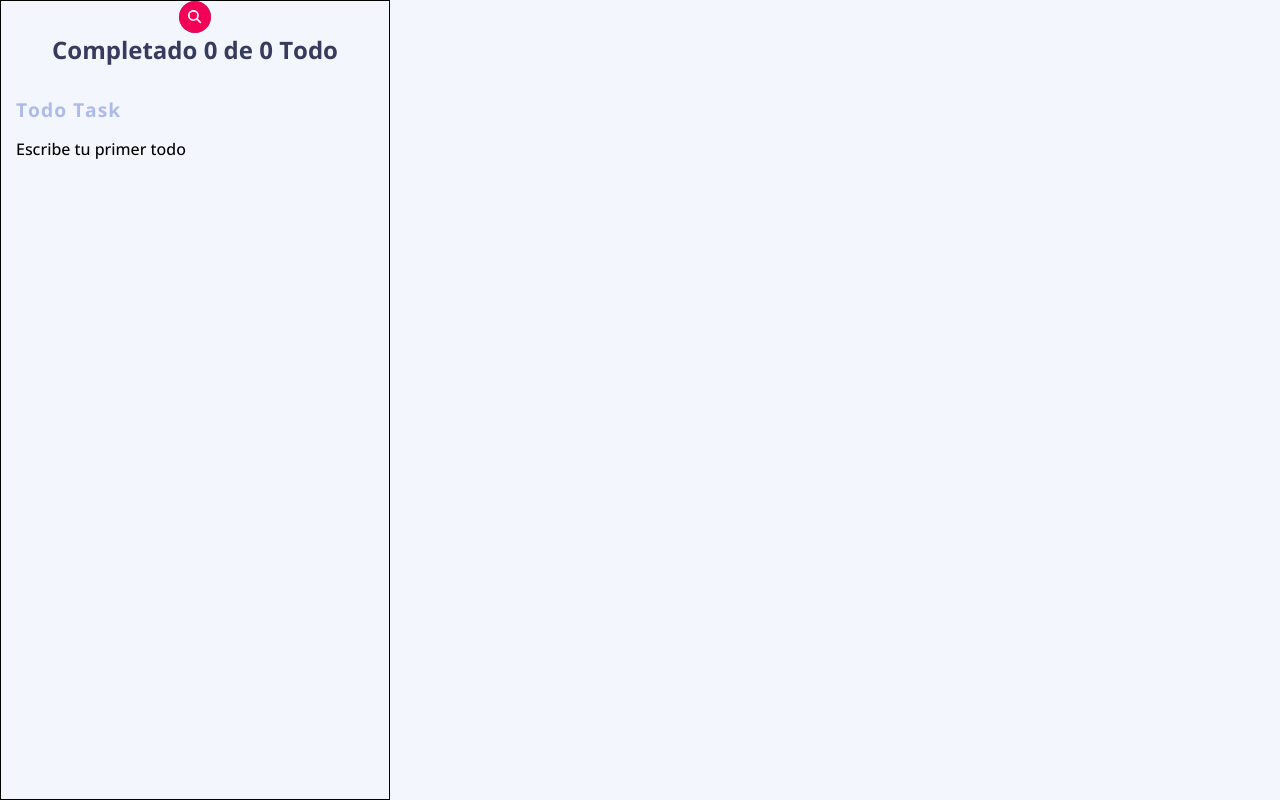
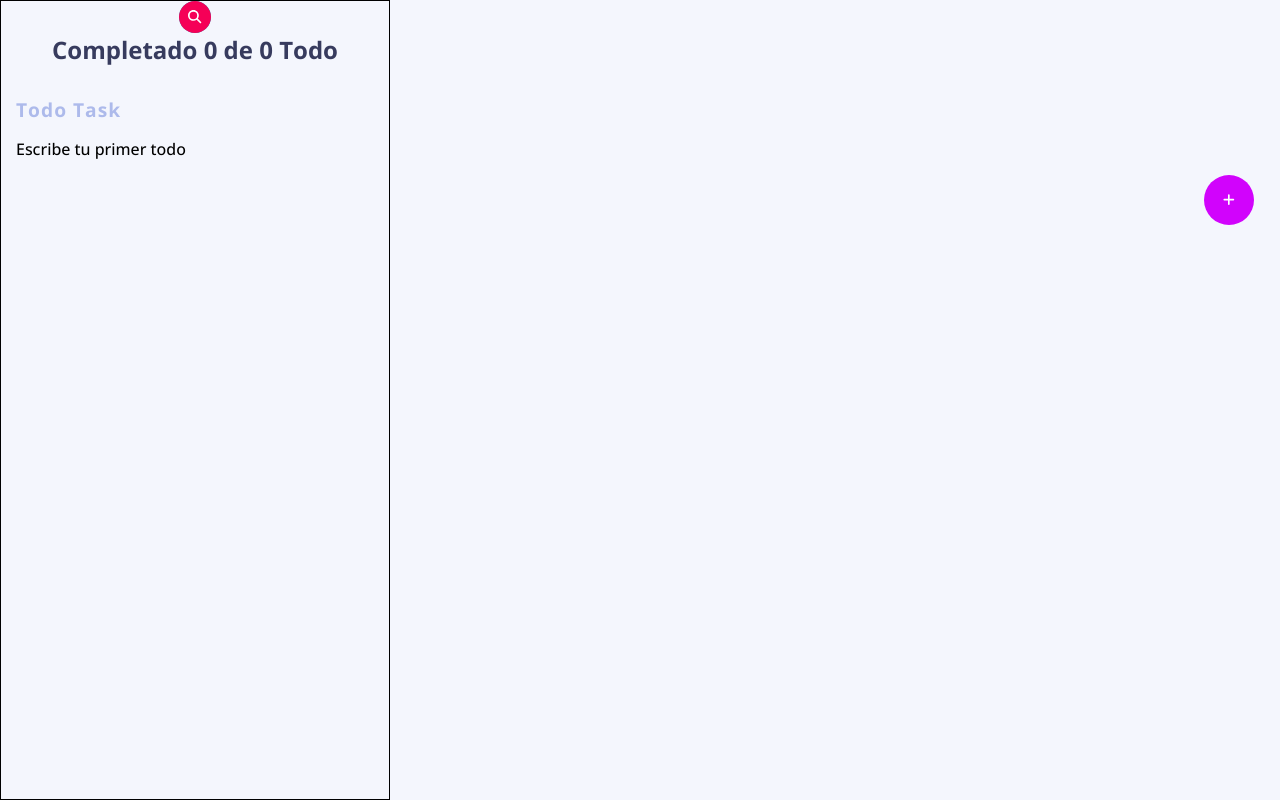
Before and after one commit to LatinSoftware/react-todo, a React (Create React App) app: page / in a window 1280 px wide. Built offline with nearby package versions, Linux system fonts and the light colour scheme.

Commit message:
[ADD] add modal, create button and todo form component to base app ui

```diff
--- a/src/AppUI.jsx
+++ b/src/AppUI.jsx
@@ -7,10 +7,12 @@ import { TodoCounter } from './Components/TodoCounter/TodoCounter';
 import './App.css';
 import { TodoContext } from './Context/TodoContext';
 import { useContext } from 'react';
-
+import { Modal } from './Components/Modal/index.js';
+import { CreateButton } from "./Components/CreateButton/index";
+import { TodoForm } from './Components/TodoForm';
 function AppUI () {
 
-    const {isLoading, todoFiltered, handleTodosState} = useContext(TodoContext);
+    const {isLoading, todoFiltered, handleTodosState, openModal, setOpenModal} = useContext(TodoContext);
 
     return (
         <React.Fragment>
@@ -35,6 +37,13 @@ function AppUI () {
 
 
             {/** Add Buttom Component **/}
+             <CreateButton setOpenModal={setOpenModal} />
+            {/** Modal **/}
+            {!!openModal && (
+                <Modal>
+                    <TodoForm />
+                </Modal>
+            )}
         </React.Fragment>
     );
 }
```
